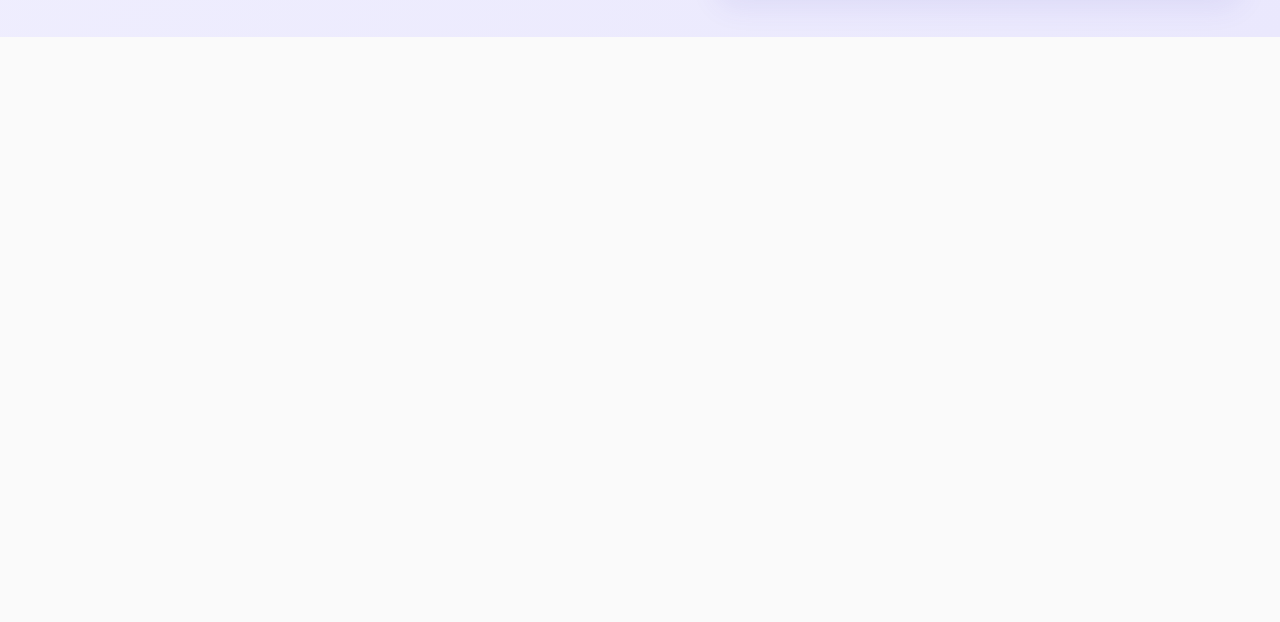
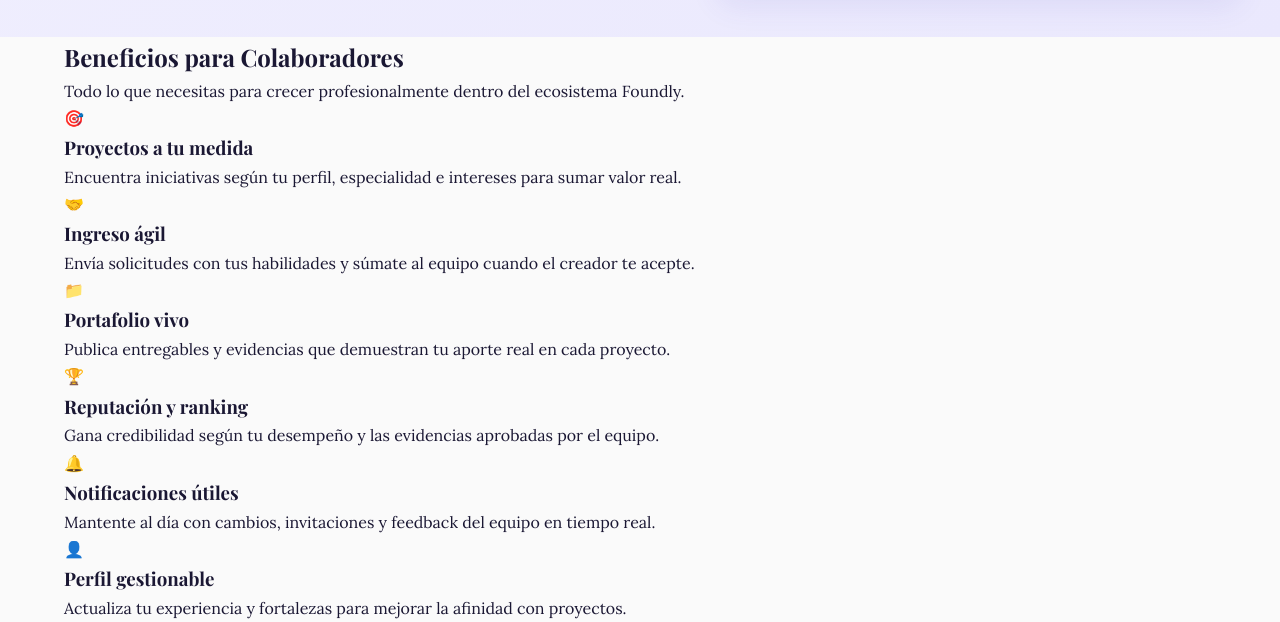
Before and after one commit to Launchpad-PE/Launchpad-PE-Landing-Page, a plain HTML site: page pages/collaborator.html in a window 1280 px wide. Shown: the part 478-1100 px from the top of the page. Before the commit the page ends 800 px from the top, so only its background shows below. Drawn offline with nearby package versions, Linux system fonts and the light colour scheme; a web font is replaced by a local one.

Commit message:
feat: add benefits section with detailed collaborator advantages in collaborator.html

```diff
--- a/pages/collaborator.html
+++ b/pages/collaborator.html
@@ -79,3 +79,44 @@
     </div>
   </div>
 </section>
+
+
+<!-- ===== BENEFICIOS ===== -->
+<section id="beneficios" class="section">
+  <div class="container">
+    <h2>Beneficios para Colaboradores</h2>
+    <p class="section-sub">Todo lo que necesitas para crecer profesionalmente dentro del ecosistema Foundly.</p>
+    <div class="grid-3">
+      <div class="card">
+        <div class="icon">🎯</div>
+        <h3>Proyectos a tu medida</h3>
+        <p>Encuentra iniciativas según tu perfil, especialidad e intereses para sumar valor real.</p>
+      </div>
+      <div class="card">
+        <div class="icon">🤝</div>
+        <h3>Ingreso ágil</h3>
+        <p>Envía solicitudes con tus habilidades y súmate al equipo cuando el creador te acepte.</p>
+      </div>
+      <div class="card">
+        <div class="icon">📁</div>
+        <h3>Portafolio vivo</h3>
+        <p>Publica entregables y evidencias que demuestran tu aporte real en cada proyecto.</p>
+      </div>
+      <div class="card">
+        <div class="icon">🏆</div>
+        <h3>Reputación y ranking</h3>
+        <p>Gana credibilidad según tu desempeño y las evidencias aprobadas por el equipo.</p>
+      </div>
+      <div class="card">
+        <div class="icon">🔔</div>
+        <h3>Notificaciones útiles</h3>
+        <p>Mantente al día con cambios, invitaciones y feedback del equipo en tiempo real.</p>
+      </div>
+      <div class="card">
+        <div class="icon">👤</div>
+        <h3>Perfil gestionable</h3>
+        <p>Actualiza tu experiencia y fortalezas para mejorar la afinidad con proyectos.</p>
+      </div>
+    </div>
+  </div>
+</section>
```
